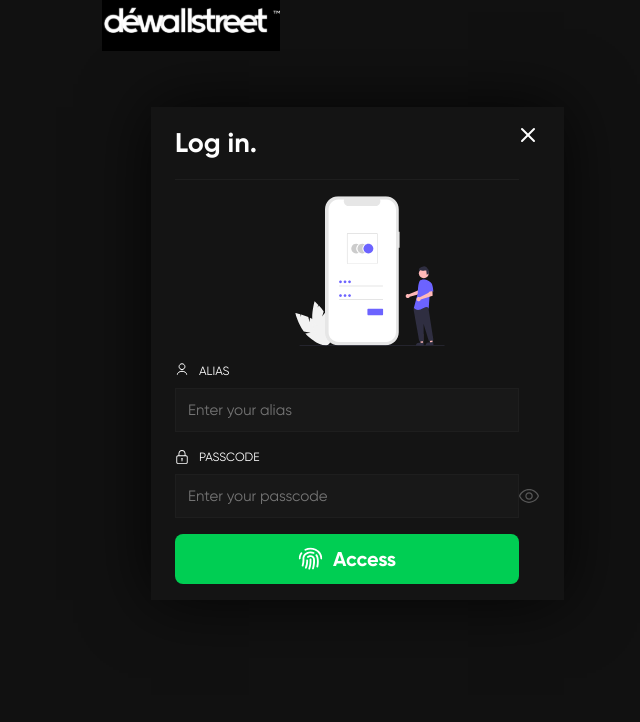
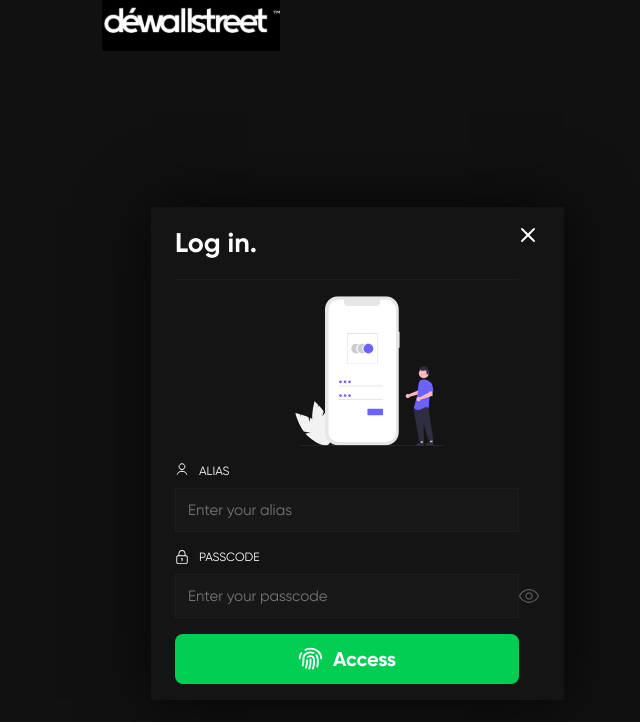
Before and after one commit to chieftain-defutura/Dewallstreet-Timesheet, a React (Vite) app: page / in a window 1280 px wide. Shown: the top 722 px of the page, without its empty margins (449-1089 px from the left). Built offline with nearby package versions, Linux system fonts and the light colour scheme.

Commit message:
push loginpage

```diff
--- a/src/components/Login_page/login_page.css
+++ b/src/components/Login_page/login_page.css
@@ -1,7 +1,7 @@
 .Login_page {
   position: absolute;
   left: 600px;
-  bottom: 200px;
+  bottom: 100px;
   color: var(--canvas, #fff);
   font-family: "Gilroy-bold";
   background-color: #141414;
```
